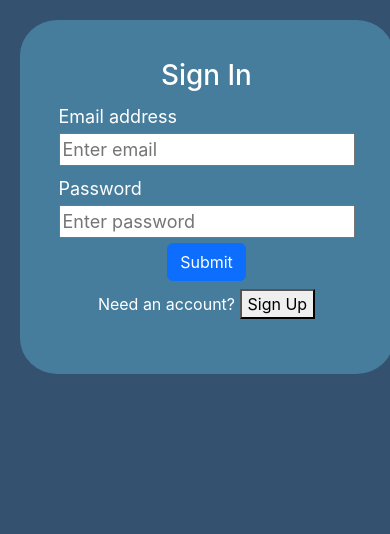
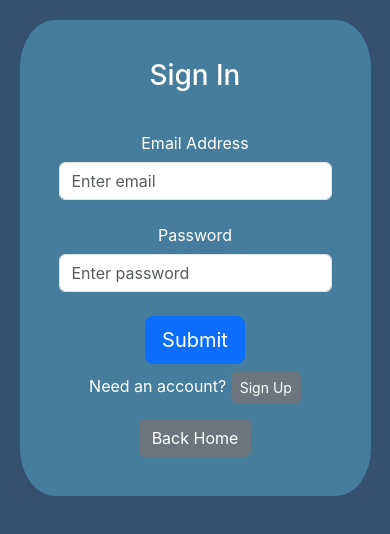
Before and after one commit to ClearCrystals/LogicLuminaries, a React (Create React App) app in the folder frontend/: page /components/auth in a window 390 px wide. Shown: the top 534 px of the page. Built offline with nearby package versions, Linux system fonts and the light colour scheme.

Commit message:
fixed the white bar when resizing & auth page back button and responsiveness

```diff
--- a/frontend/src/components/Auth.js
+++ b/frontend/src/components/Auth.js
@@ -1,8 +1,8 @@
-import React, { useState, useEffect } from "react";
+import React, { useState, useEffect} from "react";
 import axios from "axios";
 import Cookies from "js-cookie";
-import { useNavigate } from "react-router-dom";
-import { Container, Row, Col } from "react-bootstrap";
+import { useNavigate, Link } from "react-router-dom";
+import { Container, Row, Col, Form, Button } from "react-bootstrap";
 import { useUser } from "./UserContext";
 
 axios.defaults.xsrfCookieName = "csrfToken";
@@ -37,7 +37,7 @@ export default function AuthForm(props) {
     }
   }, []);
 
-//   This is where authentication needs to occur. Other pages will be blocked depending on auth token.
+//   TODO: This is where authentication needs to occur. Other pages will be blocked depending on auth token.
 
   const handleSubmit = async (event) => {
     event.preventDefault();
@@ -88,10 +88,12 @@ export default function AuthForm(props) {
 
   return (
     //add back button on sign in
+    <div id="wrapper">
     <div id="authContainer">
-      <Container>
+      <Container fluid>
         <Row>
           <Col id="authCol">
+            {/* Success message! */}
             {showSuccess && (
               <div
                 style={{
@@ -101,58 +103,92 @@ export default function AuthForm(props) {
                   marginBottom: "10px",
                 }}
               >
-                Account created successfully! Please signin.
+                Account created successfully!
               </div>
             )}
-            <form className="Auth-form" onSubmit={handleSubmit}>
+            <header>
               <h1 style={{ textAlign: "center" }}>
               {authMode === "signin" ? "Sign In" : "Sign Up"}
               </h1>
-              {/* TODO: bootstrap forms */}
+            </header>
+            <br></br>
+              {/* depending on the authmode, the content of the screen is determined */}
+              {authMode === "signin" && (
+                <Form className="Auth-form">
+                  <Form.Group className="mb-3" as={Row}>
+                    <Form.Label column sm={2}>Email Address</Form.Label>
+                    <Col sm={10}>
+                    <Form.Control
+                      type="email"
+                      placeholder="Enter email"
+                      value={email}
+                      onChange={(e) => setEmail(e.target.value)}/>
+                    </Col>
+                  </Form.Group>
+                  <Form.Group as={Row}>
+                    <Form.Label column sm={2}>Password</Form.Label>
+                    <Col sm={10}>
+                    <Form.Control
+                      type="password"
+                      placeholder="Enter password"
+                      value={pwd}
+                      onChange={(e) => setPwd(e.target.value)}/>
+                    </Col>
+                  </Form.Group>
+                </Form>
+              )}
               {authMode === "signup" && (
-                <div className="form_item">
-                  <label className="form_label">ID </label>
-                  <input
+                <Form className="Auth-form">
+                  <Form.Group className="mb-3" as={Row}>
+                    <Form.Label column sm={2}>ID</Form.Label>
+                    <Col sm={10}>
+                    <Form.Control
                       type="text"
                       placeholder="Enter ID"
                       value={id}
-                    onChange={(e) => setId(e.target.value)}
-                  />
-                </div>
-              )}
-              <div className="form_item">
-                <label className="form_label">Email address </label>
-                <input
+                      onChange={(e) => setId(e.target.value)}/>
+                    </Col>
+                  </Form.Group>
+                  <Form.Group className="mb-3" as={Row}>
+                    <Form.Label column sm={2}>Email Address</Form.Label>
+                    <Col sm={10}>
+                    <Form.Control
                       type="email"
                       placeholder="Enter email"
                       value={email}
-                  onChange={(e) => setEmail(e.target.value)}
-                />
-              </div>
-              <div className="form_item">
-                <label className="form_label">Password </label>
-                <input
+                      onChange={(e) => setEmail(e.target.value)}/>
+                    </Col>
+                  </Form.Group>
+                  <Form.Group as={Row}>
+                    <Form.Label column sm={2}>Password</Form.Label>
+                    <Col sm={10}>
+                    <Form.Control
                       type="password"
                       placeholder="Enter password"
                       value={pwd}
-                  onChange={(e) => setPwd(e.target.value)}
-                />
-              </div>
-              <button type="submit" className="btn btn-primary">
-                Submit
-              </button>
+                      onChange={(e) => setPwd(e.target.value)}/>
+                    </Col>
+                  </Form.Group>
+                </Form>
+              )}
+              <br></br>
+              <Button variant="primary" onClick={handleSubmit} size="lg">Submit</Button>
+              {/* SIGNIN REROUTE */}
               <p className="text-center mt-2">
                 {authMode === "signin"
                   ? "Need an account? "
                   : "Already registered? "}
-                <button className="link-like-button" onClick={changeAuthMode}>
+                <Button variant="secondary" onClick={changeAuthMode} size="sm">
                 {authMode === "signin" ? "Sign Up" : "Sign In"}
-                </button>
+                </Button>
               </p>
-            </form>
+              <Link to="/">
+              <Button variant="secondary">Back Home</Button>
+              </Link>
           </Col>
         </Row>
       </Container>
     </div>
+    </div>
   );
 }
--- a/frontend/src/components/HomePage.js
+++ b/frontend/src/components/HomePage.js
@@ -1,6 +1,6 @@
 import React from "react";
 import { Link } from "react-router-dom";
-import { Container, Row, Col, Image, Button } from "react-bootstrap";
+import { Image, Button } from "react-bootstrap";
 
 /**
  * HomePage component serving as the landing page of the Sudoku App.
@@ -15,7 +15,7 @@ import { Container, Row, Col, Image, Button } from "react-bootstrap";
 
 const HomePage = () => {
   return (
-    //TODO fix xl screen
+      <div id="wrapper">
       <div id="homeContainer">
         <header>
           <Image src="ll_logo.png" alt="logo" id="logo" rounded />
@@ -23,7 +23,6 @@ const HomePage = () => {
             <b>Welcome to Sudoku</b>
           </h1>
         </header>
-      <main>
           <br></br>
           <div class="hometext">
             <h5>Solve, save, and explore new board styles in one place.</h5>
@@ -44,7 +43,7 @@ const HomePage = () => {
               </Link>
             </div>
           </div>
-      </main>
+      </div>
       </div>
   );
 };
--- a/frontend/src/index.css
+++ b/frontend/src/index.css
@@ -1,7 +1,20 @@
-html,
-body,
+/* GEN */
+
+html, body {
+  height: 100vh;
+}
+
+body {
+  margin: 0;
+  padding: 0;
+}
+
+code {
+  font-family: source-code-pro, Menlo, Monaco, Consolas, "Courier New",
+    monospace;
+}
+
 #root {
-  height: 100%;
   font-family: -apple-system, BlinkMacSystemFont, "Segoe UI", "Roboto", "Oxygen",
     "Ubuntu", "Cantarell", "Fira Sans", "Droid Sans", "Helvetica Neue",
     sans-serif;
@@ -9,15 +22,21 @@ body,
   -moz-osx-font-smoothing: grayscale;
 }
 
-code {
-  font-family: source-code-pro, Menlo, Monaco, Consolas, "Courier New",
-    monospace;
+#wrapper {
+  height: 100vh;
+  background: rgba(52, 82, 112, 1);
 }
 
+/* HOME SPLASH */
+
 #homeContainer {
-  background-color: rgba(52, 82, 112, 1);
+  background: rgba(52, 82, 112, 1);
+  margin-left: auto;
+  margin-right: auto;
   text-align: center;
-  height: 100%;
+
+  overflow: hidden;
+  display: table;
 }
 
 #logo {
@@ -39,6 +58,7 @@ code {
   text-align: center;
 }
 
+/* AUTH PAGES */
 .Auth-form {
   align-content: center;
   text-align: center;
@@ -71,6 +91,7 @@ code {
   background-color: rgba(70, 125, 156, 1);
 }
 
+/* GAMES SELECT */
 #gamesContainer {
   text-align: center;
   height: 100%;
```
Lines whose indentation alone changed are shown as unchanged.
